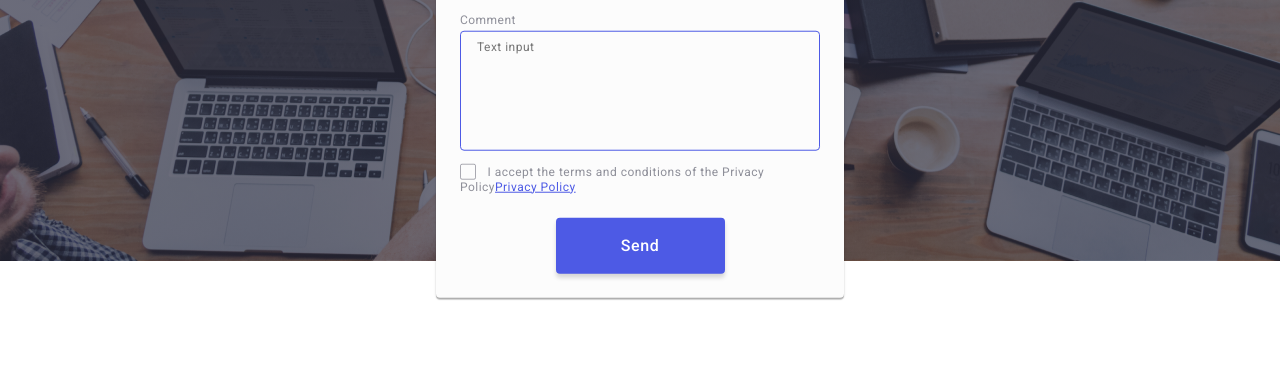
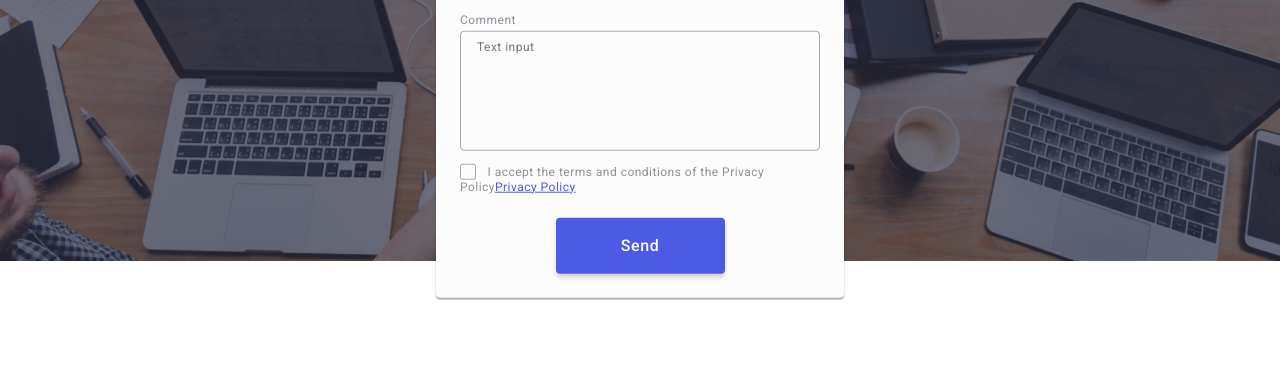
Before and after one commit to oksanadmitriieva/goit-markup-hw-05, a plain HTML site: page index.html in a window 1280 px wide. Shown: the part 412-790 px from the top of the page. Drawn offline with nearby package versions, Linux system fonts and the light colour scheme.

Commit message:
Update styles.css

```diff
--- a/css/styles.css
+++ b/css/styles.css
@@ -541,7 +541,7 @@ gap: 16px;
     cursor: pointer;
     transition: border-color 250ms cubic-bezier(0.4 0 0.2 1);
 }
-.footer-button:hover,
+.footer-button:hover
 .footer-button:focus {
   background-color: #404bbf;
 }
@@ -570,7 +570,7 @@ gap: 16px;
     color: #ffffff;
 
 }
- .footer-form-input, .placeholder{
+ .footer-form-input .placeholder{
     color #ffffff;
  }
 
@@ -692,20 +692,20 @@ letter-spacing: 0.48px;
     margin-bottom: 16px;
 }
 .modal-form-comment{
-    padding: 8px 16px;
-    width: 360px;
+width: 100%;
   height: 120px;
-    resize: none;
+  font-size: 12px;
+  font-weight: 400;
+  line-height: 1.17;
+  letter-spacing: 0.04em;
   border-radius: 4px;
   border: 1px solid rgba(46, 47, 66, 0.4);
-    font-size: 12px;
-    line-height: 1.17;
-    letter-spacing: 0.48px;
-    color: rgba(46 47 66 0.4);
+  resize: none;
+  padding: 8px 16px;
   background-color: transparent;
   outline: transparent;
+  color: rgba(46, 47, 66, 0.4);
   transition: border-color 250ms cubic-bezier(0.4, 0, 0.2, 1);
-     border-color: #4D5AE5;
 }
 
 .modal-form-commnent::placeholder{
```
Lines whose indentation alone changed are shown as unchanged.
